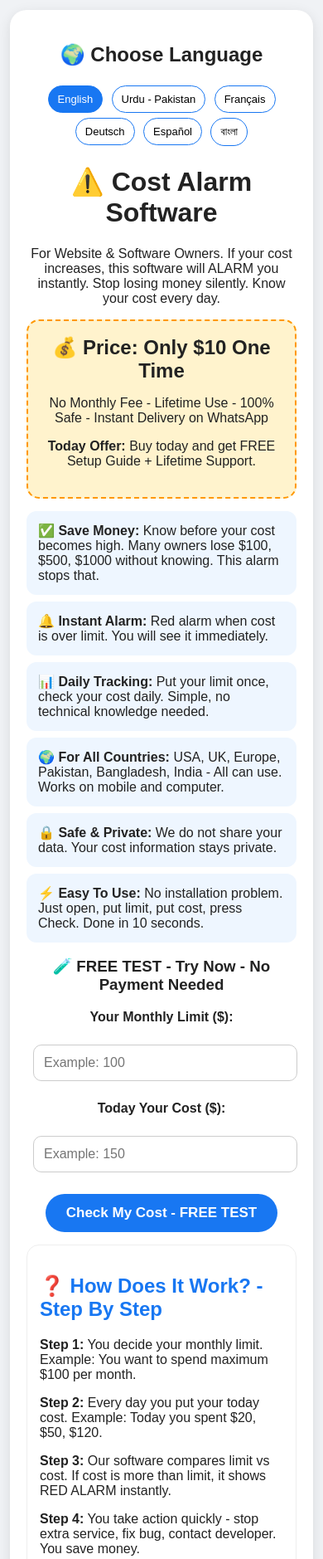
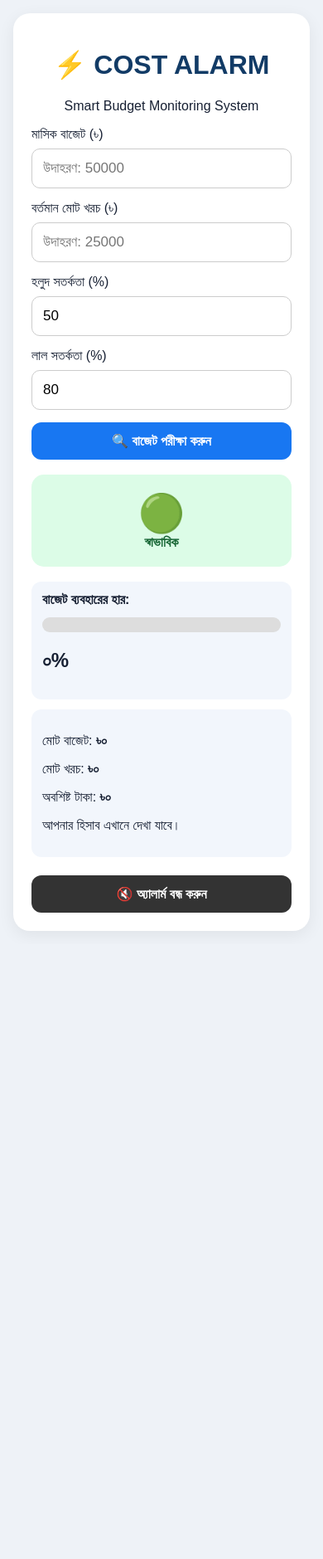
Before and after one commit to mdhabibss15987-afk/my-website, a plain HTML site: page index.html in a window 390 px wide. Shown: the top 1879 px of the page at 83% size. After the commit the page ends 1138 px from the top, so only its background shows below. Drawn offline with Linux system fonts and the light colour scheme.

Commit message:
Update index.html

```diff
--- a/index.html
+++ b/index.html
@@ -1,67 +1,172 @@
+
 
 <!DOCTYPE html>
-<html lang="en">
+<html lang="bn">
 <head>
 <meta charset="UTF-8">
-<meta name="viewport" content="width=device-width, initial-scale=1.0">
-<title>Cost Alarm Software - Save Money, Stop Extra Cost | Only $10 Lifetime</title>
-<meta name="description" content="Cost Alarm Software alerts you instantly when your website or software cost goes over limit. Save money. For USA, UK, Europe, Pakistan, Bangladesh. Only $10 one time.">
+<meta name="viewport" content="width=device-width, initial-scale=1">
+<title>Cost Alarm - Smart Budget Alarm</title>
 <style>
-body{background:#f0f2f5;font-family:sans-serif;margin:0;padding:12px;text-align:center;color:#222}
-.box{background:white;padding:20px;border-radius:20px;max-width:700px;margin:auto;box-shadow:0 4px 15px rgba(0,0,0,0.1)}
-.lang-btn{padding:8px 11px;margin:3px;border:1px solid #1877f2;border-radius:20px;background:white;cursor:pointer;font-size:13px}
-.lang-btn.active{background:#1877f2;color:white}
-.price-box{background:#FFF3CD;padding:18px;border-radius:15px;border:2px dashed #FF9800;margin:15px 0}
-.feature{background:#EEF6FF;padding:14px;border-radius:12px;margin:8px 0;text-align:left}
-input{width:90%;padding:12px;margin:8px;border:1px solid #ccc;border-radius:10px;font-size:16px}
-.main-btn{background:#1877f2;color:white;padding:13px 25px;border:none;border-radius:30px;font-size:17px;font-weight:bold;cursor:pointer}
-#alarm{display:none;background:#ff3333;color:white;padding:15px;border-radius:15px;margin-top:15px;font-weight:bold;font-size:18px}
-#ok{display:none;background:#25D366;color:white;padding:15px;border-radius:15px;margin-top:15px;font-weight:bold}
-.whatsapp-btn{display:block;background:#25D366;color:white;padding:16px;border-radius:30px;text-decoration:none;font-weight:bold;margin:15px 0;font-size:19px}
-.pay-box{background:#f8f8f8;padding:12px;border-radius:12px;font-size:14px}
-.section{text-align:left;background:#fff;padding:15px;border-radius:15px;margin:15px 0;border:1px solid #eee}
-.section h2{color:#1877f2}
-.review{background:#FFF9E6;padding:12px;border-radius:12px;margin:8px 0;text-align:left}
-.faq{background:#F9F9F9;padding:12px;border-radius:12px;margin:8px 0;text-align:left}
-small{color:#666}
+*{box-sizing:border-box}
+body{font-family:Arial,sans-serif;background:#eef2f7;margin:0;padding:16px;color:#172033}
+.app{max-width:550px;margin:auto;background:white;padding:22px;border-radius:20px;box-shadow:0 5px 20px #0001}
+h1{text-align:center;color:#123b66}
+input{width:100%;padding:13px;border:1px solid #ccc;border-radius:10px;margin:8px 0 15px;font-size:17px}
+button{border:0;border-radius:12px;padding:13px 18px;font-size:16px;font-weight:bold;cursor:pointer}
+.primary{background:#1877f2;color:white;width:100%}
+.stop{background:#333;color:white;width:100%;margin-top:10px}
+.status{padding:20px;text-align:center;border-radius:15px;margin:18px 0;font-weight:bold}
+.green{background:#dcfce7;color:#166534}
+.yellow{background:#fef3c7;color:#92400e}
+.red{background:#fee2e2;color:#b91c1c}
+.danger{background:#450a0a;color:white}
+.light{font-size:45px}
+.bar{height:18px;background:#ddd;border-radius:20px;overflow:hidden;margin:12px 0}
+.fill{height:100%;width:0%;background:#16a34a;transition:.3s}
+.info{background:#f2f6fc;padding:13px;border-radius:12px;margin:12px 0}
 </style>
 </head>
 <body>
-<div class="box">
-<h2>🌍 Choose Language</h2>
-<button class="lang-btn active" onclick="setLang('en',this)">English</button>
-<button class="lang-btn" onclick="setLang('ur',this)">Urdu - Pakistan</button>
-<button class="lang-btn" onclick="setLang('fr',this)">Français</button>
-<button class="lang-btn" onclick="setLang('de',this)">Deutsch</button>
-<button class="lang-btn" onclick="setLang('es',this)">Español</button>
-<button class="lang-btn" onclick="setLang('bn',this)">বাংলা</button>
+<div class="app">
+<h1>⚡ COST ALARM</h1>
+<p style="text-align:center">Smart Budget Monitoring System</p>
 
-<h1 id="t1">⚠️ Cost Alarm Software</h1>
-<p id="t2">For Website & Software Owners. If your cost increases, this software will ALARM you instantly. Stop losing money silently. Know your cost every day.</p>
+<label>মাসিক বাজেট (৳)</label>
+<input id="budget" type="number" min="1" placeholder="উদাহরণ: 50000">
 
-<div class="price-box"><h2 style="margin:0">💰 Price: Only $10 One Time</h2><p id="tPrice">No Monthly Fee - Lifetime Use - 100% Safe - Instant Delivery on WhatsApp</p><p><b>Today Offer:</b> Buy today and get FREE Setup Guide + Lifetime Support.</p></div>
+<label>বর্তমান মোট খরচ (৳)</label>
+<input id="spent" type="number" min="0" placeholder="উদাহরণ: 25000">
 
-<div class="feature">✅ <b>Save Money:</b> Know before your cost becomes high. Many owners lose $100, $500, $1000 without knowing. This alarm stops that.</div>
-<div class="feature">🔔 <b>Instant Alarm:</b> Red alarm when cost is over limit. You will see it immediately.</div>
-<div class="feature">📊 <b>Daily Tracking:</b> Put your limit once, check your cost daily. Simple, no technical knowledge needed.</div>
-<div class="feature">🌍 <b>For All Countries:</b> USA, UK, Europe, Pakistan, Bangladesh, India - All can use. Works on mobile and computer.</div>
-<div class="feature">🔒 <b>Safe & Private:</b> We do not share your data. Your cost information stays private.</div>
-<div class="feature">⚡ <b>Easy To Use:</b> No installation problem. Just open, put limit, put cost, press Check. Done in 10 seconds.</div>
+<label>হলুদ সতর্কতা (%)</label>
+<input id="yellowLimit" type="number" min="1" max="99" value="50">
 
-<h3>🧪 FREE TEST - Try Now - No Payment Needed</h3>
-<p><b>Your Monthly Limit ($):</b></p>
-<input id="limit" type="number" placeholder="Example: 100">
-<p><b>Today Your Cost ($):</b></p>
-<input id="cost" type="number" placeholder="Example: 150">
-<br><br>
-<button class="main-btn" onclick="check()">Check My Cost - FREE TEST</button>
-<div id="alarm">🚨 ALARM! Your cost is HIGH! Your cost has increased! You need Cost Alarm Software to save money.</div>
-<div id="ok">✅ OK. Your cost is normal. Keep checking daily to stay safe.</div>
+<label>লাল সতর্কতা (%)</label>
+<input id="redLimit" type="number" min="2" max="100" value="80">
 
-<div class="section">
-<h2>❓ How Does It Work? - Step By Step</h2>
-<p><b>Step 1:</b> You decide your monthly limit. Example: You want to spend maximum $100 per month.</p>
-<p><b>Step 2:</b> Every day you put your today cost. Example: Today you spent $20, $50, $120.</p>
-<p><b>Step 3:</b> Our software compares limit vs cost. If cost is more than limit, it shows RED ALARM instantly.</p>
-<p><b>Step 4:</b> You take action quickly - stop extra service, fix bug, contact developer. You save money.</p>
-<p>Without
+<button class="primary" onclick="checkBudget()">🔍 বাজেট পরীক্ষা করুন</button>
+
+<div id="status" class="status green">
+<div class="light">🟢</div>
+স্বাভাবিক
+</div>
+
+<div class="info">
+<b>বাজেট ব্যবহারের হার:</b>
+<div class="bar"><div class="fill" id="fill"></div></div>
+<h2 id="percent">০%</h2>
+</div>
+
+<div class="info">
+<p>মোট বাজেট: <b id="total">৳০</b></p>
+<p>মোট খরচ: <b id="expense">৳০</b></p>
+<p>অবশিষ্ট টাকা: <b id="remaining">৳০</b></p>
+<p id="message">আপনার হিসাব এখানে দেখা যাবে।</p>
+</div>
+
+<button class="stop" onclick="stopAlarm()">🔇 অ্যালার্ম বন্ধ করুন</button>
+</div>
+
+<script>
+let audioContext=null;
+let alarmTimer=null;
+
+function money(n){
+ return "৳"+Number(n).toLocaleString("bn-BD");
+}
+
+function sound(){
+ try{
+  if(!audioContext){
+   audioContext=new (window.AudioContext||window.webkitAudioContext)();
+  }
+  if(audioContext.state==="suspended")audioContext.resume();
+  const oscillator=audioContext.createOscillator();
+  const gain=audioContext.createGain();
+  oscillator.connect(gain);
+  gain.connect(audioContext.destination);
+  oscillator.frequency.value=850;
+  gain.gain.value=.15;
+  oscillator.start();
+  oscillator.stop(audioContext.currentTime+.35);
+ }catch(e){}
+}
+
+function startAlarm(){
+ stopAlarm();
+ sound();
+ alarmTimer=setInterval(sound,1200);
+}
+
+function stopAlarm(){
+ if(alarmTimer){
+  clearInterval(alarmTimer);
+  alarmTimer=null;
+ }
+}
+
+function checkBudget(){
+ const budget=Number(document.getElementById("budget").value);
+ const spent=Number(document.getElementById("spent").value);
+ const yellow=Number(document.getElementById("yellowLimit").value);
+ const red=Number(document.getElementById("redLimit").value);
+
+ if(!Number.isFinite(budget)||!Number.isFinite(spent)||
+ budget<=0||spent<0||
+ !Number.isInteger(yellow)||!Number.isInteger(red)||
+ yellow<1||yellow>=red||red>100){
+  alert("সঠিক বাজেট, খরচ এবং সতর্কতার সীমা লিখুন।");
+  return;
+ }
+
+ const rate=spent/budget*100;
+ const percent=Math.round(rate);
+ const remaining=budget-spent;
+
+ document.getElementById("total").textContent=money(budget);
+ document.getElementById("expense").textContent=money(spent);
+ document.getElementById("remaining").textContent=money(Math.max(0,remaining));
+ document.getElementById("percent").textContent=percent.toLocaleString("bn-BD")+"%";
+
+ document.getElementById("fill").style.width=Math.min(100,rate)+"%";
+
+ const status=document.getElementById("status");
+ const message=document.getElementById("message");
+ status.className="status";
+
+ if(rate>=100){
+  status.classList.add("danger");
+  status.innerHTML='<div class="light">🚨</div>বাজেট শেষ! জরুরি অ্যালার্ম!';
+  message.textContent="আপনার বাজেট "+money(spent-budget)+" অতিক্রম করেছে!";
+  startAlarm();
+ }else if(rate>=red){
+  status.classList.add("red");
+  status.innerHTML='<div class="light">🔴</div>বিপদ! খরচ অনেক বেশি!';
+  message.textContent="সতর্কতা! আপনার বাজেট প্রায় শেষ।";
+  startAlarm();
+ }else if(rate>=yellow){
+  status.classList.add("yellow");
+  status.innerHTML='<div class="light">🟡</div>সতর্কতা! খরচ বাড়ছে!';
+  message.textContent="আপনার বাজেটের ব্যবহার বেড়েছে। খরচ নিয়ন্ত্রণ করুন।";
+  stopAlarm();
+ }else{
+  status.classList.add("green");
+  status.innerHTML='<div class="light">🟢</div>সবকিছু স্বাভাবিক!';
+  message.textContent="আপনার বাজেট নিরাপদ আছে।";
+  stopAlarm();
+ }
+
+ if(rate>=100){
+  if("Notification" in window && Notification.permission==="granted"){
+   new Notification("Cost Alarm: বাজেট শেষ!",{
+    body:"আপনার বাজেট অতিক্রম হয়েছে।"
+   });
+  }
+ }
+}
+
+if("Notification" in window && Notification.permission==="default"){
+ // Notification permission is requested only after user interaction.
+}
+</script>
+</body>
+</html>
```
